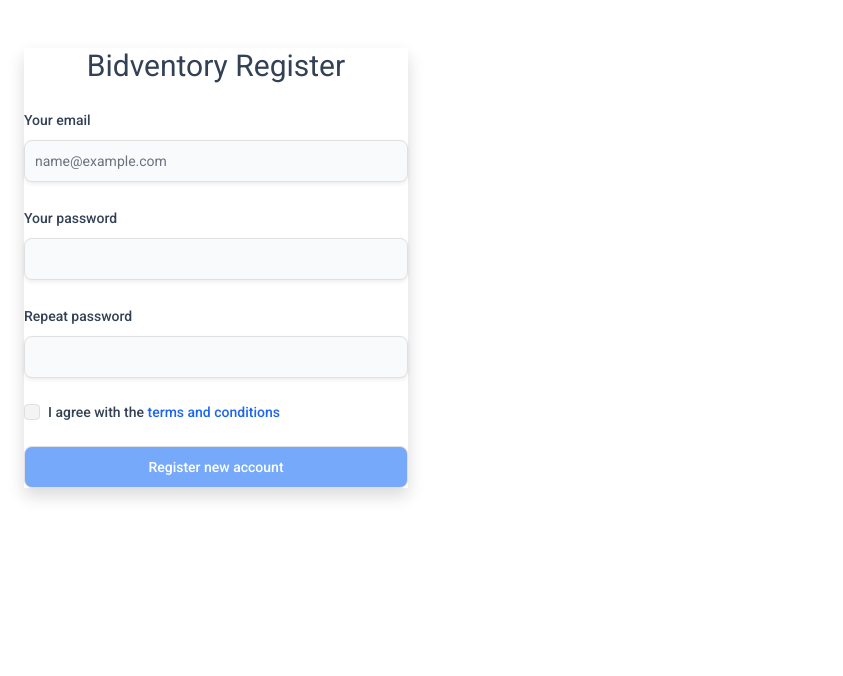
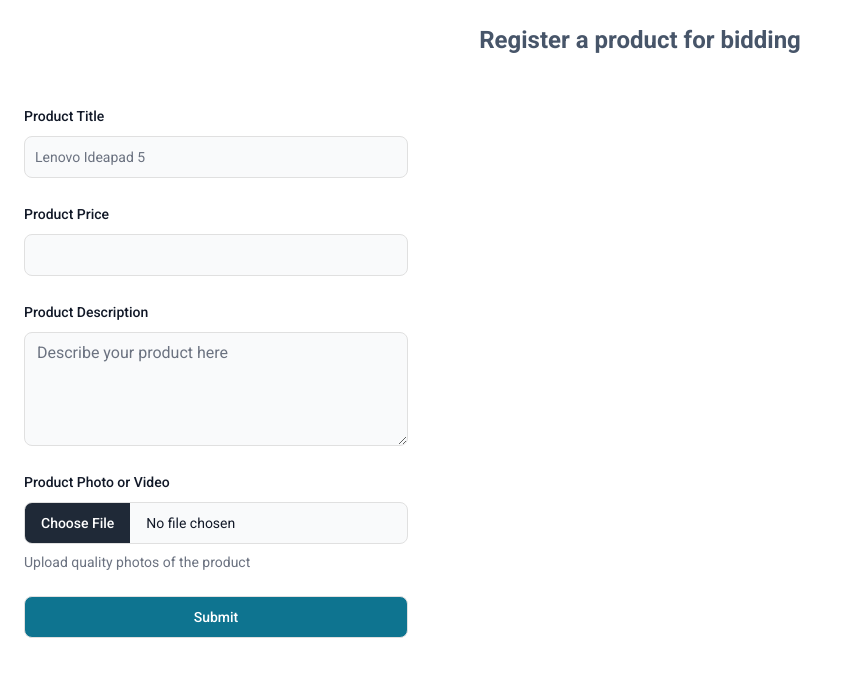
Before and after one commit to KotlinMaestro/soy-puddle-series1, a React (Vite) app: page / in a window 1280 px wide. Shown: the top 676 px of the page, without its empty margins (0-843 px from the left). Built offline with nearby package versions, Linux system fonts and the light colour scheme.

Commit message:
Untracked changes

```diff
--- a/src/App.tsx
+++ b/src/App.tsx
@@ -5,8 +5,8 @@ import Register from "./ux/Register";
 function App() {
     return(
         <>
-            {/*<AddItem/>*/}
-            <Register/>
+            <AddItem/>
+            {/*<Register/>*/}
         </>
     )
 }
--- a/src/ux/Register.tsx
+++ b/src/ux/Register.tsx
@@ -3,7 +3,7 @@ import {Button, Checkbox, Label, TextInput} from "flowbite-react";
 export default function Register() {
     return (
         <>
-            <div className="mx-4 mt-5 md:w-96 md:mx-auto shadow md ">
+            <div className="mx-4 mt-5 md:w-96 md:mx-auto shadow m-auto">
                 <h3 className="text-center text-slate-700 mb-4 text-3xl">Bidventory Register</h3>
                 <form className="flex mx-auto flex-col gap-4">
                     <div>
```
